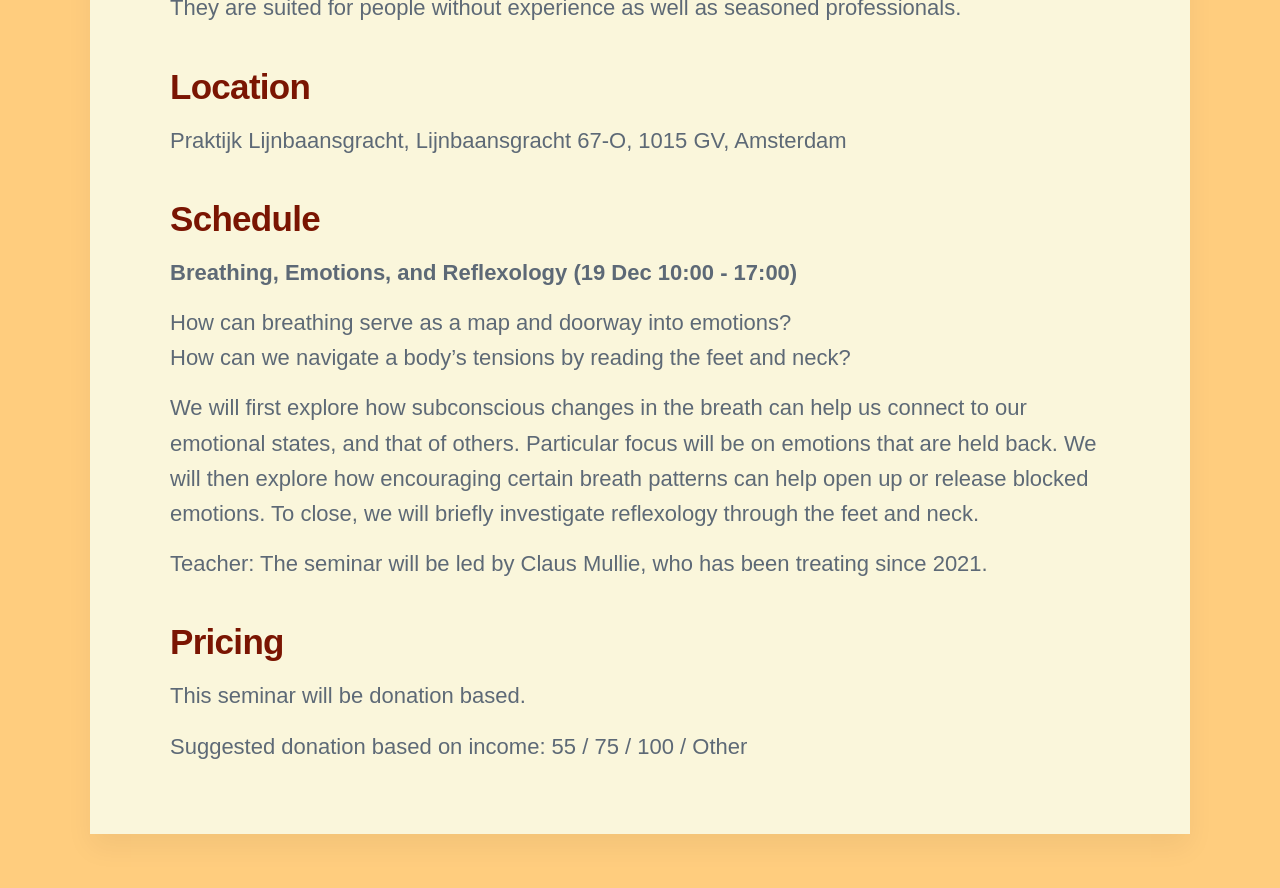
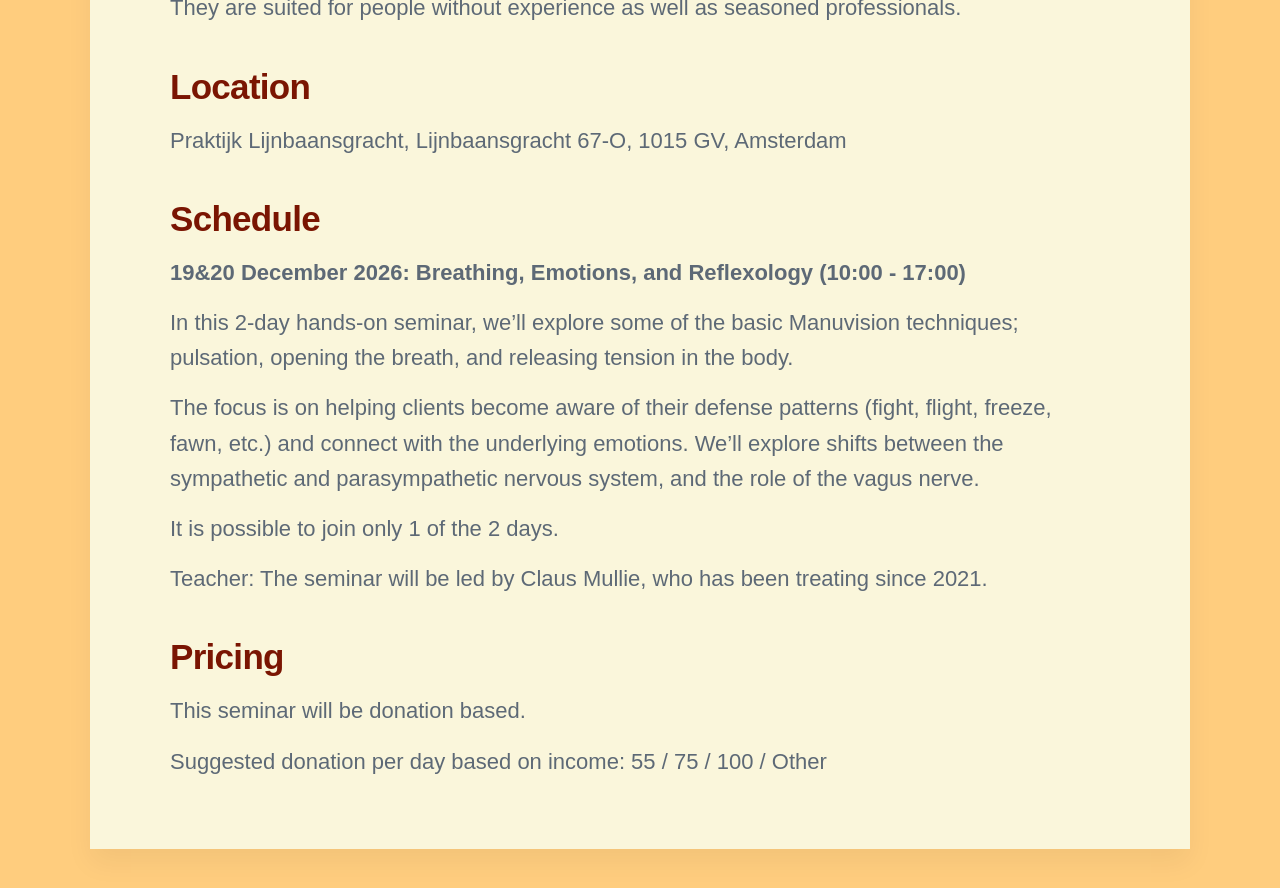
Before and after one commit to threekeytherapy/threekeytherapy.com, a Jekyll site: the page built from _workshops/seminar.md, in a window 1280 px wide and 900 px high, scrolled down 990 px. Shown: the top 888 px of the window. Built offline with Jekyll 4.4.1, drawn with Linux system fonts in a browser that asks for light colours; nearby versions of some CDN libraries; some web fonts are replaced.

Commit message:
updates seminar page

```diff
--- a/_workshops/seminar.md
+++ b/_workshops/seminar.md
@@ -1,7 +1,7 @@
 ---
 title: Seminars
 subtitle:
-description: Courses in Amsterdam to explore the fundamental concepts behind somatic therapy. <br><br> Next up 19 Dec - Breathing, Emotions, and Reflexology.
+description: Courses in Amsterdam to explore the fundamental concepts behind somatic therapy. <br><br> Next up 19&20 Dec - Breathing, Emotions, and Reflexology.
 featured_image: /images/seminar.jpg
 homepage_image: /images/seminar.jpg
 date: 2023-11-03 00:00:00
@@ -33,7 +33,30 @@ Praktijk Lijnbaansgracht, Lijnbaansgracht 67-O, 1015 GV, Amsterdam
 
 ## Schedule
 
-**Breathing, Emotions, and Reflexology (19 Dec 10:00 - 17:00)**
+**19&20 December 2026: Breathing, Emotions, and Reflexology (10:00 - 17:00)**
+
+In this 2-day hands-on seminar, we’ll explore some of the basic Manuvision techniques; pulsation, opening the breath, and releasing tension in the body.
+
+The focus is on helping clients become aware of their defense patterns (fight, flight, freeze, fawn, etc.) and connect with the underlying emotions.
+We’ll explore shifts between the sympathetic and parasympathetic nervous system, and the role of the vagus nerve.
+
+It is possible to join only 1 of the 2 days.
+
+Teacher: The seminar will be led by Claus Mullie, who has been treating since 2021.
+
+## Pricing
+
+This seminar will be donation based.
+
+Suggested donation per day based on income: 55 / 75 / 100 / Other
+
+<!--
+## Pricing
+
+**Standard:** 280 €
+**Reduced:** 200-240 € (for people with low & no income)
+**Business Invoice:** 320 €
+
 
 How can breathing serve as a map and doorway into emotions?
 How can we navigate a body's tensions by reading the feet and neck?
@@ -43,18 +66,4 @@ Particular focus will be on emotions that are held back.
 We will then explore how encouraging certain breath patterns can help open up or release blocked emotions.
 To close, we will briefly investigate reflexology through the feet and neck.
 
-Teacher: The seminar will be led by Claus Mullie, who has been treating since 2021.
-
-## Pricing
-
-This seminar will be donation based.
-
-Suggested donation based on income: 55 / 75 / 100 / Other
-
-<!--
-## Pricing
-
-**Standard:** 280 €
-**Reduced:** 200-240 € (for people with low & no income)
-**Business Invoice:** 320 €
 -->
```
